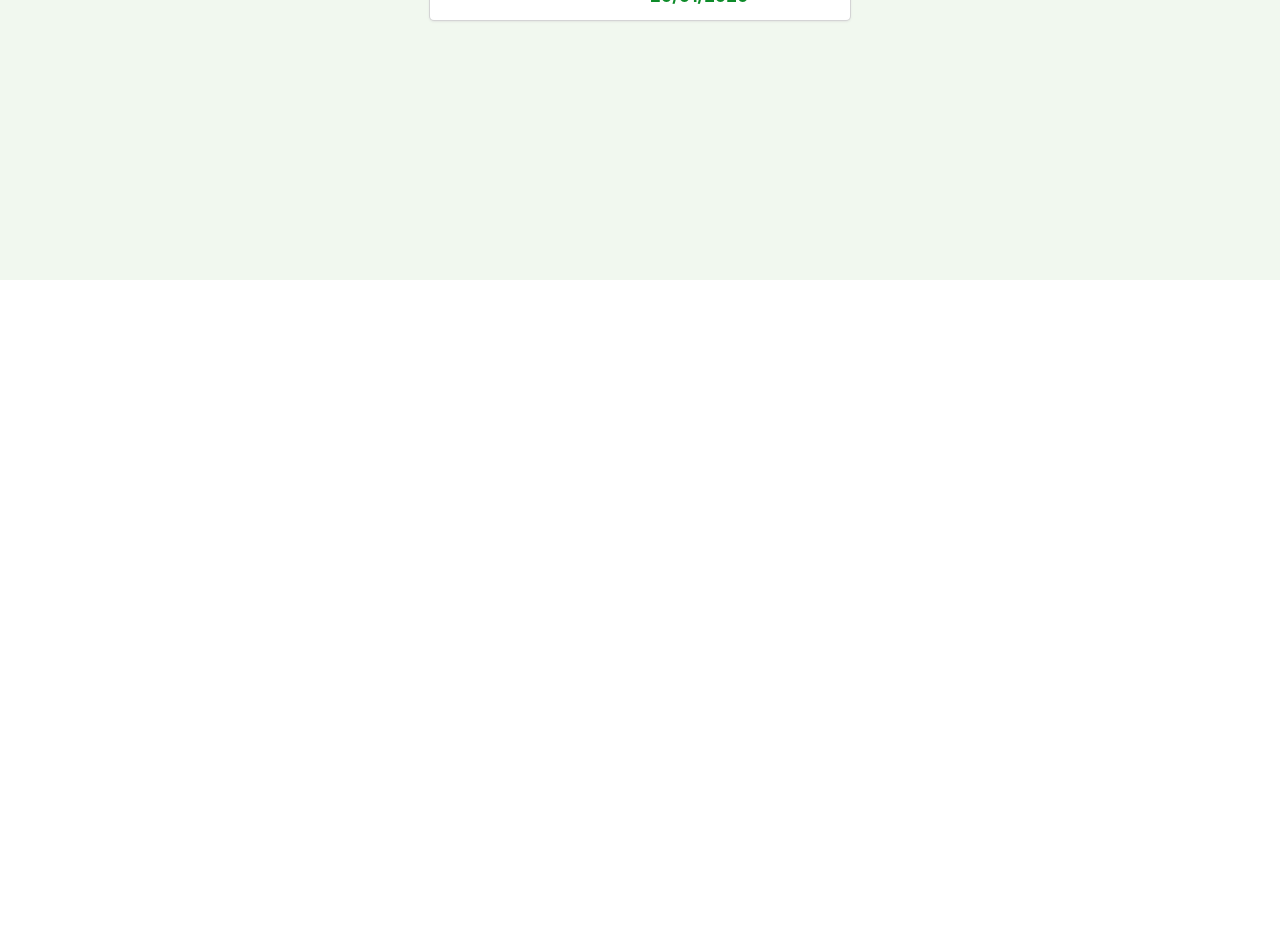
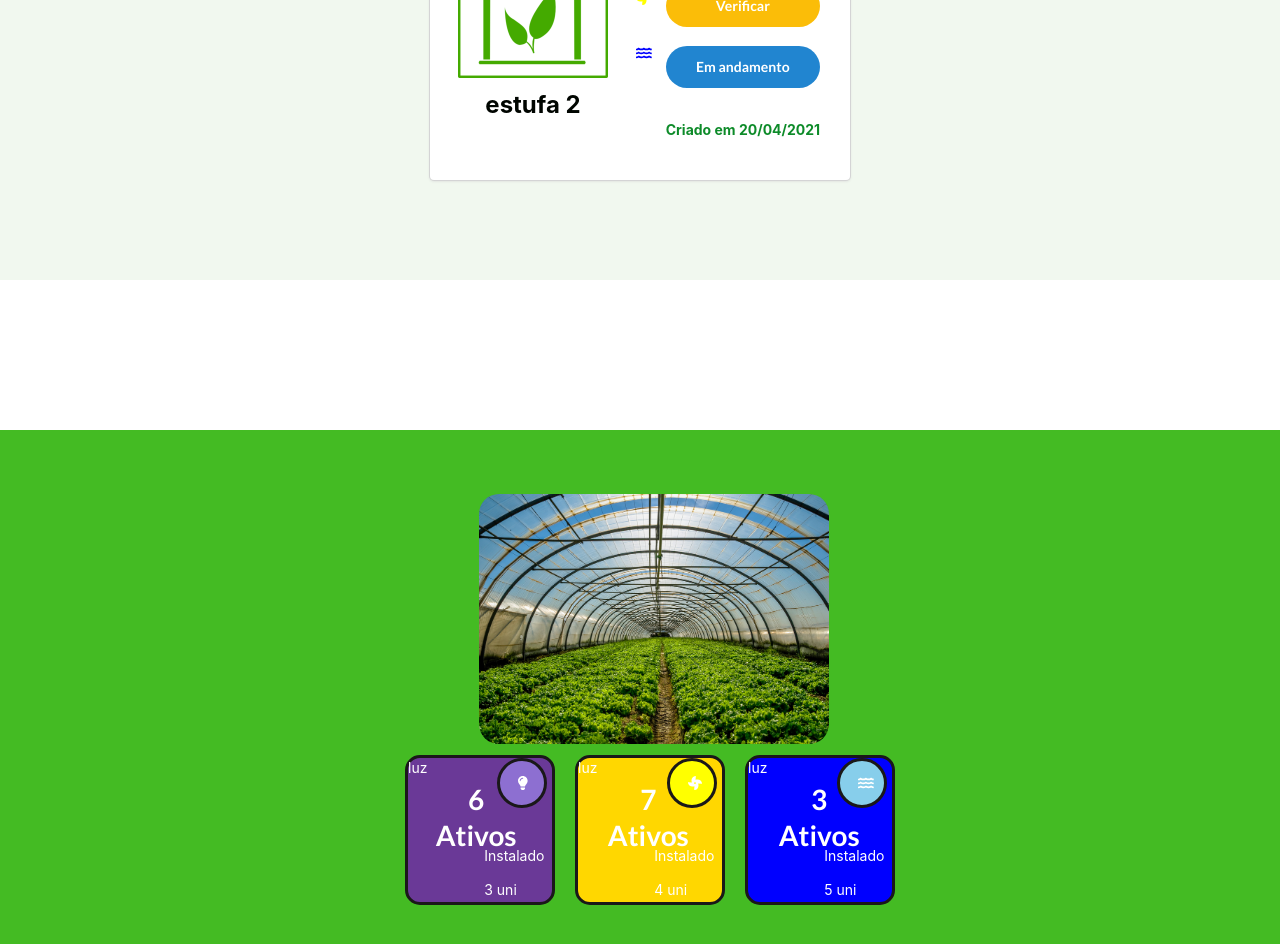
Before and after one commit to MarllonCampos/TCC-Faculdade, a React (Create React App) app in the folder front-end/: page / in a window 1280 px wide. Shown: the part 1320-2264 px from the top of the page. Before the commit the page ends 1600 px from the top, so only its background shows below. Built offline with nearby package versions, Linux system fonts and the light colour scheme.

Commit message:
Card estufa
criando componets

```diff
--- a/front-end/package.json
+++ b/front-end/package.json
@@ -4,6 +4,10 @@
   "private": true,
   "dependencies": {
     "@fortawesome/fontawesome-svg-core": "^1.2.34",
+    "@fortawesome/free-brands-svg-icons": "^5.15.2",
+    "@fortawesome/free-regular-svg-icons": "^5.15.2",
+    "@fortawesome/free-solid-svg-icons": "^5.15.2",
+    "@fortawesome/react-fontawesome": "^0.1.14",
     "@testing-library/jest-dom": "^5.11.9",
     "@testing-library/react": "^11.2.5",
     "@testing-library/user-event": "^12.7.1",
--- /dev/null
+++ b/front-end/src/components/Card.jsx
@@ -0,0 +1,45 @@
+import React from 'react'
+import logo from "./logo.png"
+import { FontAwesomeIcon } from '@fortawesome/react-fontawesome'
+import { faLightbulb, faFan, faWater } from '@fortawesome/free-solid-svg-icons'
+
+
+const Card = props => (
+<div className="card">
+            <div class="ui card">
+                <div class="content">
+                    <img class="image" src={logo}
+                    />
+                    <p className="textoStatus">{props.nome}</p>
+
+                </div>
+
+
+                <div class="content">
+                <FontAwesomeIcon icon={faLightbulb} />
+
+                <FontAwesomeIcon icon={faFan} />
+                <FontAwesomeIcon icon={faWater} />
+
+
+
+
+
+                </div>
+                <div >
+                    <button class="ui green button">Ativo</button>
+                    <button class="ui yellow button">Verificar</button>
+                    <button class="ui blue button">Em andamento</button>
+
+                    <p className="textData">Criado em {props.data}</p>
+                        </div>
+
+                        <div>
+
+
+                        </div>
+
+                    </div>
+                </div>
+)
+export default Card
--- /dev/null
+++ b/front-end/src/components/CardEstufa.css
@@ -0,0 +1,77 @@
+.cards2{
+  display: flex;
+  flex-direction: column;
+  padding: 10px;
+}
+  .conteinerEstufa{
+      display: flex;
+      flex-direction: row;
+      justify-content: center;
+      margin-top: 150px;
+      position: relative;
+
+
+height: 100vh;
+width: 100vw;
+background-color: rgb(68, 187, 35);
+align-items: center
+  }
+  .ui.card4 {
+
+      position: absolute;
+      -webkit-box-orient: vertical;
+      flex-direction: row;
+      width: 23em;
+      height: 45em;
+      margin-bottom: 3em;
+
+    }
+    .image2{
+
+      width: 350px;
+      height: 250px;
+      border-radius: 20px;
+
+    }
+.ui.card2 {
+  display: flex;
+  flex-direction: row;
+  width: 150px;
+  height: 150px;
+  border-radius: 15px;
+  border-style: solid;
+  border-width: 3px;
+  border-color:rgb(26, 24, 25) ;
+  background-color: rgb(106, 57, 151);
+  margin-left: 20px;
+}
+#icone{
+    margin-left: 18px;
+    margin-top: 15px;
+    color: white;
+}
+#icone1{
+  width: 50px;
+  height: 50px;
+  border-radius: 25px;
+  margin-left: 70px;
+  background-color: rgb(141, 111, 209);
+
+}
+.ativos{
+    margin-left: -100px;
+    text-align: center;
+    margin-top: 20px;
+    color: white;
+}
+.instalado{
+    margin-top: 85px;
+    margin-left: -40px;
+}
+.textoTopo{
+    color: white;
+
+
+
+
+}
--- /dev/null
+++ b/front-end/src/components/CardEstufa.jsx
@@ -0,0 +1,40 @@
+import React, { useState } from 'react'
+import './CardEstufa.css'
+import horta from "./horta.jpg"
+import CardStatus from "./CardStatus"
+import { FontAwesomeIcon } from '@fortawesome/react-fontawesome'
+import { faLightbulb, faFan, faWater } from '@fortawesome/free-solid-svg-icons'
+
+
+
+const CardEstufa = (props) => {
+
+    return (
+
+        <div conteinerEstufa >
+            <div className="herder" />
+
+
+
+            <div className="conteinerEstufa">
+                <div class="ui card4">
+
+                    <img class="image2" src={horta}
+                    />
+
+
+                </div>
+
+                <CardStatus tipo="luz" ativos="6" quant="3" iconess={faLightbulb} />
+                <CardStatus tipo="luz" ativos="7" quant="4" cor="Gold" corIcon="yellow" iconess={faFan} />
+                <CardStatus tipo="luz" ativos="3" quant="5" cor="blue" corIcon="SkyBlue" iconess={faWater} />
+
+            </div>
+
+        </div>
+
+    )
+}
+
+
+export default CardEstufa
--- /dev/null
+++ b/front-end/src/components/CardStatus.jsx
@@ -0,0 +1,32 @@
+
+import React from 'react'
+import logo from "./logo.png"
+import "./CardEstufa.css"
+import { FontAwesomeIcon } from '@fortawesome/react-fontawesome'
+import { faLightbulb, faFan, faWater } from '@fortawesome/free-solid-svg-icons'
+const element =<FontAwesomeIcon icon={faFan}/>
+const foto = "faLightbulb"
+const CardStatus = props => (
+
+
+ <div class="ui card2" style={{backgroundColor: props.cor}}>
+        <p className="textoTopo">{props.tipo}</p>
+        <div class="ui card2" id="icone1"  style={{backgroundColor: props.corIcon}}>
+            <div>
+                < FontAwesomeIcon id="icone" className="icone" icon={props.iconess} />
+            </div>
+            <h1 className="ativos">{props.ativos} Ativos
+
+
+                    </h1>
+            <div className="instalado">
+                <p className="textoTopo">
+                    Instalado
+                    </p>
+                <p className="textoTopo">  {props.quant} uni</p>
+            </div>
+
+        </div>
+    </div>
+)
+export default CardStatus
--- a/front-end/src/components/Status.js
+++ b/front-end/src/components/Status.js
@@ -1,38 +1,21 @@
-import React, { useState } from 'react'
-import logo from "./logo.png"
-import { library, icon } from '@fortawesome/fontawesome-svg-core'
+import React from 'react'
+
+import Card from './Card'
 
 const Status = (props) => {
 
     return (
+
+
         <div className="conteiner">
             <div className="herder">
-                <title>  </title>
+
             </div>
-            <div>
-                <div class="ui card">
-                    <div class="content">
-                        <img class="image" src={logo}
-                        />
-                        <p className="textoStatus">Estufa 1</p>
-
-                    </div>
-
-                    <div class="content">
-
-
-                    </div>
-                    <div >
-                        <button class="ui green button">Ativo</button>
-                        <button class="ui yellow button">Verificar</button>
-                        <button class="ui blue button">Em andamento</button>
-                        <p className="textData">Criado em 20/01/2020</p>
-                    </div>
-                </div>
-            </div>
-
+            <Card nome="estufa 1" data="20/03/2021" />
+            <Card nome="estufa 2" data="20/04/2021" />
         </div>
-    )}
+    )
+}
 
 
 export default Status
--- a/front-end/src/index.css
+++ b/front-end/src/index.css
@@ -1,3 +1,44 @@
+
+.ui.card {
+  padding: 1em;
+
+  position: relative;
+  -webkit-box-orient: horizontal;
+  flex-direction: row;
+  width: 30em;
+  height: 20em;
+  margin-bottom: 3em;
+
+}
+
+.ui.card:first-child{
+  margin-top: 20px;
+}
+.textData{
+  color: rgb(13, 139, 41);
+  margin-top: 25px;
+  font-size: 14px;
+  font-weight: bolder;
+
+}
+/*cor lampada*/
+.svg-inline--fa.fa-w-11{
+  color:rgb(17, 240, 36);
+}
+/*cor catavento*/
+.svg-inline--fa.fa-w-16{
+  color:yellow;
+}
+/*cor agua*/
+.svg-inline--fa.fa-w-18{
+  color:blue;
+}
+/*estilização dos icones*/
+.svg-inline--fa{
+  margin-top: 8px;
+  margin-bottom: 29px;
+}
+
 body {
   margin: 0;
   font-family: -apple-system, BlinkMacSystemFont, 'Segoe UI', 'Roboto', 'Oxygen',
@@ -66,6 +107,82 @@ code {
  padding: 10px;
 
 
+}.cards2{
+  display: flex;
+  flex-direction: column;
+  padding: 10px;
+}
+  .conteinerEstufa{
+      display: flex;
+      flex-direction: row;
+      justify-content: center;
+      margin-top: 150px;
+      position: relative;
+
+
+height: 100vh;
+width: 100vw;
+background-color: rgb(68, 187, 35);
+align-items: center
+  }
+  .ui.card4 {
+
+      position: absolute;
+      -webkit-box-orient: vertical;
+      flex-direction: row;
+      width: 23em;
+      height: 45em;
+      margin-bottom: 3em;
+
+    }
+    .image2{
+
+      width: 350px;
+      height: 250px;
+      border-radius: 20px;
+
+    }
+.ui.card2 {
+  display: flex;
+  flex-direction: row;
+  width: 150px;
+  height: 150px;
+  border-radius: 15px;
+  border-style: solid;
+  border-width: 3px;
+  border-color:rgb(26, 24, 25) ;
+  background-color: rgb(106, 57, 151);
+  margin-left: 20px;
+}
+#icone{
+    margin-left: 18px;
+    margin-top: 15px;
+    color: white;
+}
+#icone1{
+  width: 50px;
+  height: 50px;
+  border-radius: 25px;
+  margin-left: 70px;
+  background-color: rgb(141, 111, 209);
+
+}
+.ativos{
+    margin-left: -100px;
+    text-align: center;
+    margin-top: 20px;
+    color: white;
+}
+.instalado{
+    margin-top: 85px;
+    margin-left: -40px;
+}
+.textoTopo{
+    color: white;
+
+
+
+
 }
 
 .ui.button {
@@ -83,25 +200,10 @@ code {
   margin-bottom: 1em;
 }
 
-.ui.card {
-  padding: 1em;
-  position: relative;
-  -webkit-box-orient: horizontal;
-  flex-direction: row;
-  width: 30em;
-  height: 20em;
 
-}
 .image{
 
   width: 150px;
   height: 150px;
 
 }
-.textData{
-  color: rgb(13, 139, 41);
-  margin-top: 25px;
-  font-size: 17px;
-  font-weight: bolder;
-
-}
--- a/front-end/src/index.js
+++ b/front-end/src/index.js
@@ -3,16 +3,18 @@ import ReactDom from 'react-dom'
 import './index.css'
 import Login from './components/login'
 import Status from './components/Status'
+import CardEstufa  from './components/CardEstufa'
 class App extends React.Component {
 
 
   render() {
     return (
-      <Status/>,
 
 <div>
 <Login/>
 <Status/>
+<CardEstufa/>
+
 
 </div>
 
```
Also changed, not shown: front-end/front-end/src/components/Status.js (added), front-end/front-end/src/components/login.js (added), front-end/front-end/src/index.js (added), front-end/src/components/horta.jpg (added), 1 other file (tests, documents, lock files or other folders).
